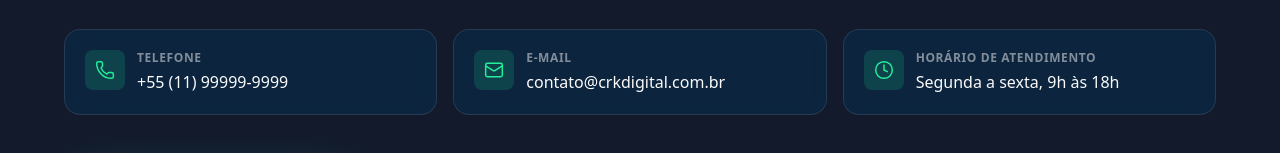
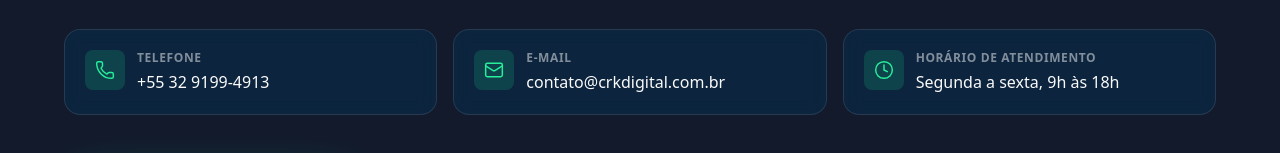
Before and after one commit to NicolasReis12/crk_digital, a React (Vite) app: page / in a window 1280 px wide. Shown: the part 2215-2368 px from the top of the page. Built offline with nearby package versions, Linux system fonts and the light colour scheme.

Commit message:
Alteração número whatsapp

```diff
--- a/src/components/Contact.jsx
+++ b/src/components/Contact.jsx
@@ -4,8 +4,8 @@ import { getWhatsAppUrl } from '../config'
 const items = [
   {
     label: 'Telefone',
-    value: '+55 (11) 99999-9999',
-    href: 'tel:+5511999999999',
+    value: '+55 32 9199-4913',
+    href: 'tel:+553291994913',
     Icon: Phone,
   },
   {
```
